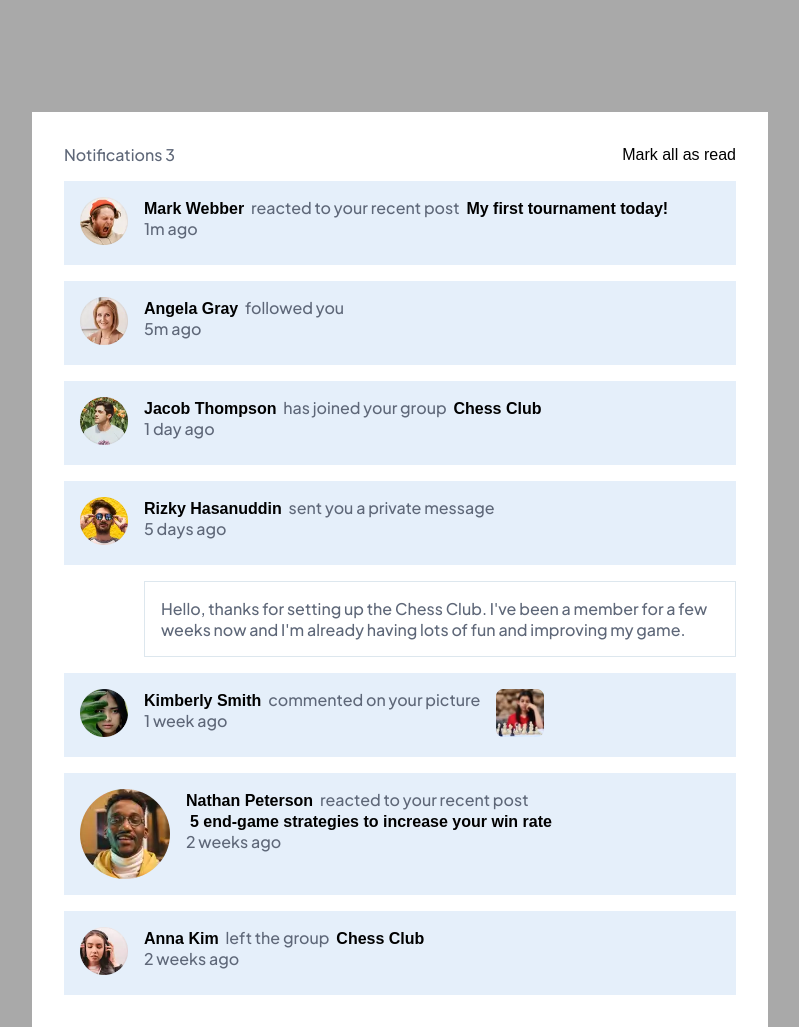
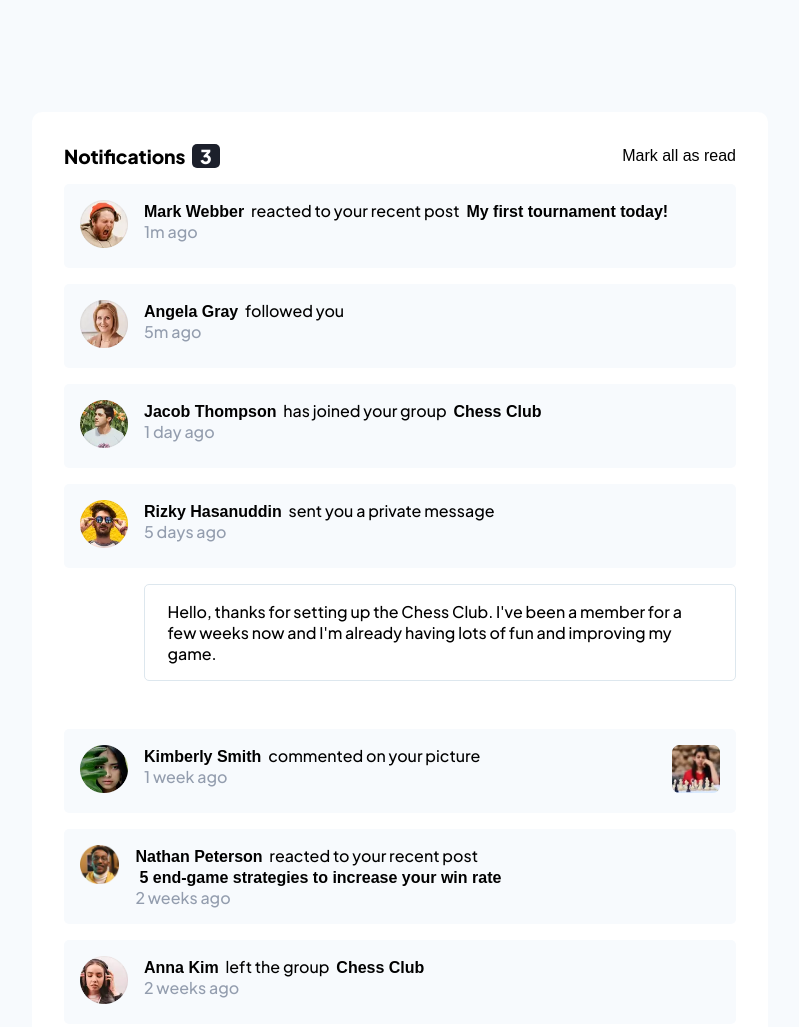
Before and after one commit to SebBudynski/notifications-page, a website: page index.html in a window 1280 px wide. Shown: the top 1027 px of the page, without its empty margins (240-1039 px from the left). Drawn offline with Linux system fonts and the light colour scheme.

Commit message:
finished with basic styles

```diff
--- a/index.html
+++ b/index.html
@@ -16,8 +16,8 @@
     <main>
       <div class="container">
         <div class="top">
-          <div>Notifications 3</div>
-          <button class="mark-all">Mark all as read</button>
+          <p>Notifications <span>3</span></p>
+          <button>Mark all as read</button>
         </div>
         <div class="post">
           <div class="user-avatar">
@@ -32,7 +32,7 @@
               post <button class="activity">My first tournament today!</button>
             </p>
             <p />
-            <p>1m ago</p>
+            <p class="time">1m ago</p>
           </div>
         </div>
         <div class="post">
@@ -44,7 +44,7 @@
           </div>
           <div class="text">
             <p><button class="user">Angela Gray</button> followed you</p>
-            <p>5m ago</p>
+            <p class="time">5m ago</p>
           </div>
         </div>
         <div class="post">
@@ -56,10 +56,10 @@
           </div>
           <div class="text">
             <p>
-              <button class="user">Jacob Thompson</button> has joined your
-              group <button class="activity">Chess Club</button>
+              <button class="user">Jacob Thompson</button> has joined your group
+              <button class="activity">Chess Club</button>
             </p>
-            <p>1 day ago</p>
+            <p class="time">1 day ago</p>
           </div>
         </div>
         <div class="post">
@@ -71,10 +71,10 @@
           </div>
           <div class="text">
             <p>
-              <button class="user">Rizky Hasanuddin</button> sent you a
-              private message
+              <button class="user">Rizky Hasanuddin</button> sent you a private
+              message
             </p>
-            <p>5 days ago</p>
+            <p class="time">5 days ago</p>
           </div>
         </div>
         <div class="comment">
@@ -94,23 +94,28 @@
               <button class="user">Kimberly Smith</button> commented on your
               picture
             </p>
-            <p>1 week ago</p>
+            <p class="time">1 week ago</p>
           </div>
-          <div class="user-avatar">
-            <img src="assets/images/image-chess.webp" alt="chess image" />
+          <div class="user-avatar"  id="picture">
+            <img  src="assets/images/image-chess.webp" alt="chess image" />
           </div>
         </div>
         <div class="post">
-          <img
-            src="assets/images/avatar-nathan-peterson.webp"
-            alt="user avatar"
-          />
+          <div class="user-avatar">
+            <img
+              src="assets/images/avatar-nathan-peterson.webp"
+              alt="user avatar"
+            />
+          </div>
           <div class="text">
             <p>
               <button class="user">Nathan Peterson</button> reacted to your
-              recent post <button class="activity">5 end-game strategies to increase your win rate</button>
+              recent post
+              <button class="activity">
+                5 end-game strategies to increase your win rate
+              </button>
             </p>
-            <p>2 weeks ago</p>
+            <p class="time">2 weeks ago</p>
           </div>
         </div>
         <div class="post">
@@ -119,9 +124,10 @@
           </div>
           <div class="text">
             <p>
-              <button class="user">Anna Kim</button> left the group <button class="activity">Chess Club</button>
+              <button class="user">Anna Kim</button> left the group
+              <button class="activity">Chess Club</button>
             </p>
-            <p>2 weeks ago</p>
+            <p class="time">2 weeks ago</p>
           </div>
         </div>
       </div>
--- a/index.scss
+++ b/index.scss
@@ -19,8 +19,7 @@ $very-dark-blue: hsl(224, 21%, 14%);
 body {
   min-height: 100vh;
   font-family: "Plus Jakarta Sans", sans-serif;
-  color: $dark-grayish-blue;
-  background-color: darkgrey;
+  background-color: $very-light-grayish-blue;
   display: flex;
   justify-content: center;
 }
@@ -34,10 +33,29 @@ main {
 .container {
   background-color: $white;
   padding: 2rem;
+  border-radius: 10px;
 }
+
 .top {
   display: flex;
   justify-content: space-between;
+
+  p {
+    font-size: 1.2rem;
+    font-weight: 700;
+  }
+
+  span {
+    background-color: $very-dark-blue;
+    color: $white;
+    padding: 0 .5rem;
+    border-radius: 5px;
+    margin-left: 3px;
+  }
+
+  button {
+    font-weight: 500;
+  }
 }
 
 .post,
@@ -45,6 +63,16 @@ main {
   display: flex;
   padding: 1rem;
   margin-top: 1rem;
+  background-color: $very-light-grayish-blue;
+  border-radius: 5px;
+}
+
+.comment {
+  margin-bottom: 3rem;
+  padding: 1rem 1.4rem;
+}
+
+.comment:hover {
   background-color: $light-grayish-blue-1;
 }
 
@@ -52,15 +80,16 @@ main {
   gap: 1rem;
 }
 
+.time {
+  color: $grayish-blue;
+}
+
 button {
   border: none;
   background-color: inherit;
   font-weight: 800;
   font-size: 1rem;
-}
-
-.mark-all {
-  font-weight: 500;
+  cursor: pointer;
 }
 
 .user {
@@ -73,6 +102,11 @@ button {
 
 .user-avatar {
   width: 3rem;
+
+
+}
+#picture{
+  margin-left: auto;
 }
 
 .user-avatar img {
```
Also changed, not shown: index.css, 1 other file.
